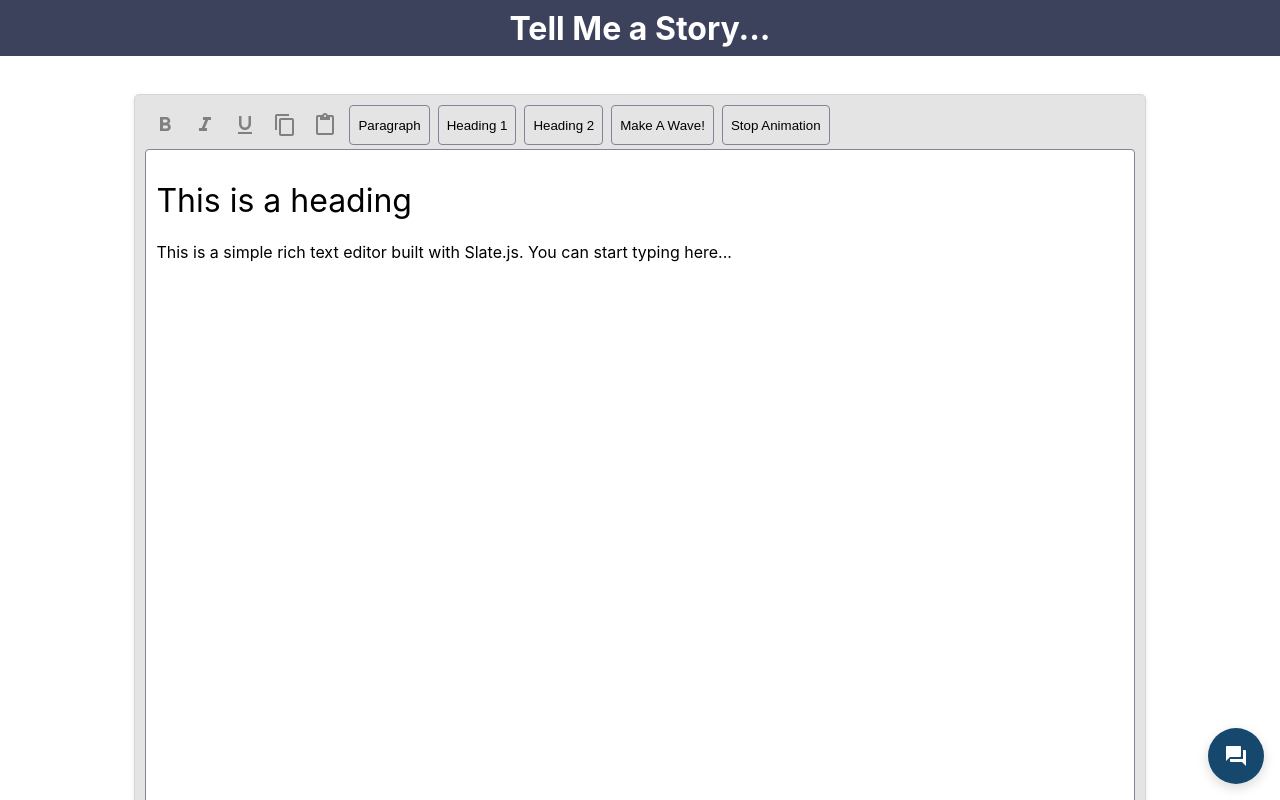
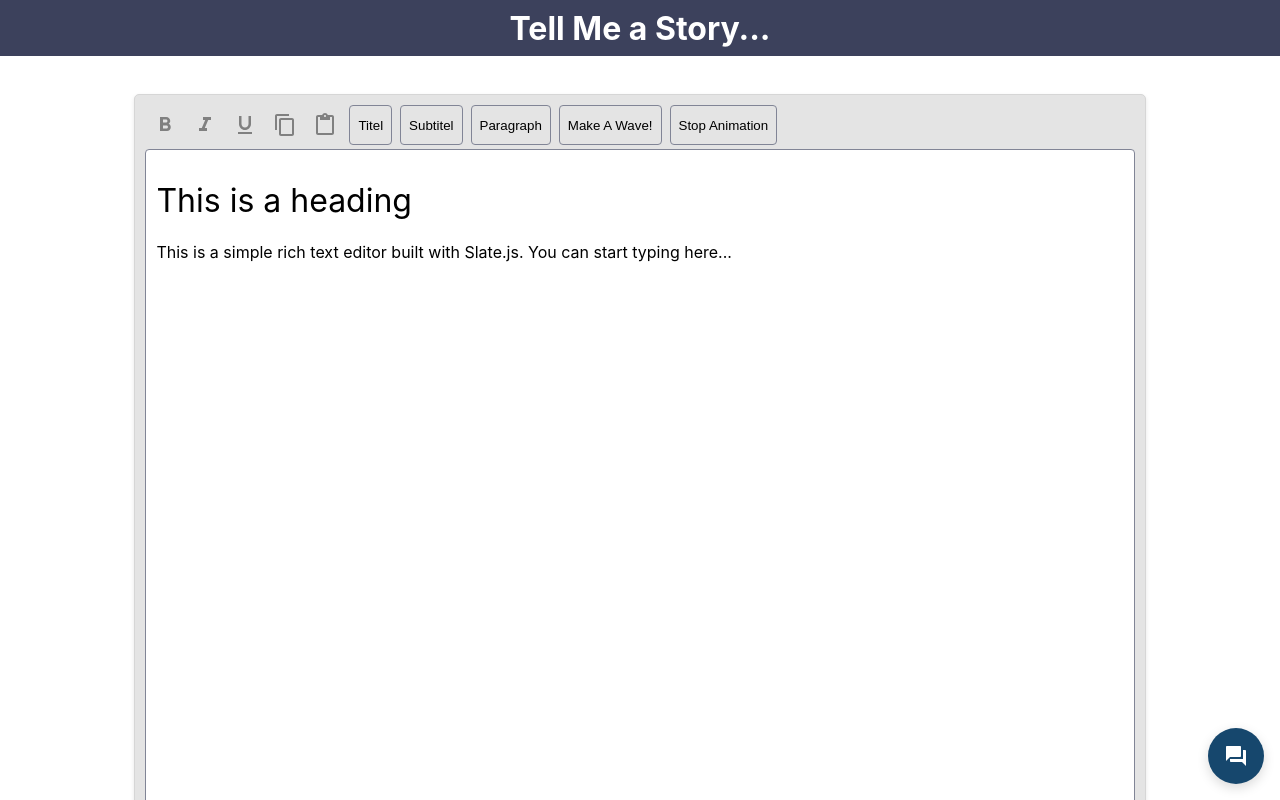
Before and after one commit to EmlMeml/thesis-project, a React (Create React App) app: page / in a window 1280 px wide. Shown: the top 800 px of the page. Built offline with nearby package versions, Linux system fonts and the light colour scheme.

Commit message:
Changes to button in editor

```diff
--- a/src/custom/advancedEditor.js
+++ b/src/custom/advancedEditor.js
@@ -191,10 +191,9 @@ function TextEditor({ editor }) {
     <IconButton style={{ color: "grey" }} onClick={pasteFromClipboard}>
       <ContentPaste />
     </IconButton>
-
+    <button className="toolbarButton" onPointerDown={(event) => { event.preventDefault(); toggleBlock('heading-one'); }}>Titel</button>
+    <button className="toolbarButton" onPointerDown={(event) => { event.preventDefault(); toggleBlock('heading-two'); }}>Subtitel</button>
     <button className="toolbarButton" onPointerDown={(event) => { event.preventDefault(); toggleBlock('paragraph'); }}>Paragraph</button>
-    <button className="toolbarButton" onPointerDown={(event) => { event.preventDefault(); toggleBlock('heading-one'); }}>Heading 1</button>
-    <button className="toolbarButton" onPointerDown={(event) => { event.preventDefault(); toggleBlock('heading-two'); }}>Heading 2</button>
     <button className="toolbarButton" onPointerDown={() => makeAWave()}>Make A Wave!</button>
     <button className="toolbarButton" onPointerDown={() => stopAnimation()}>Stop Animation</button>
 
```
